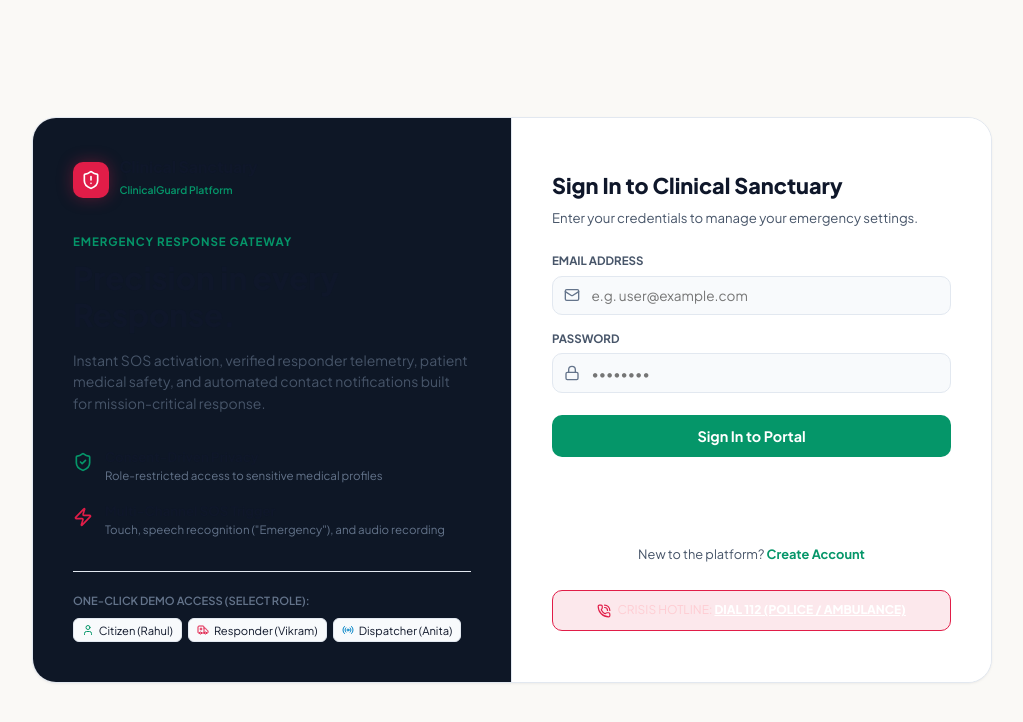
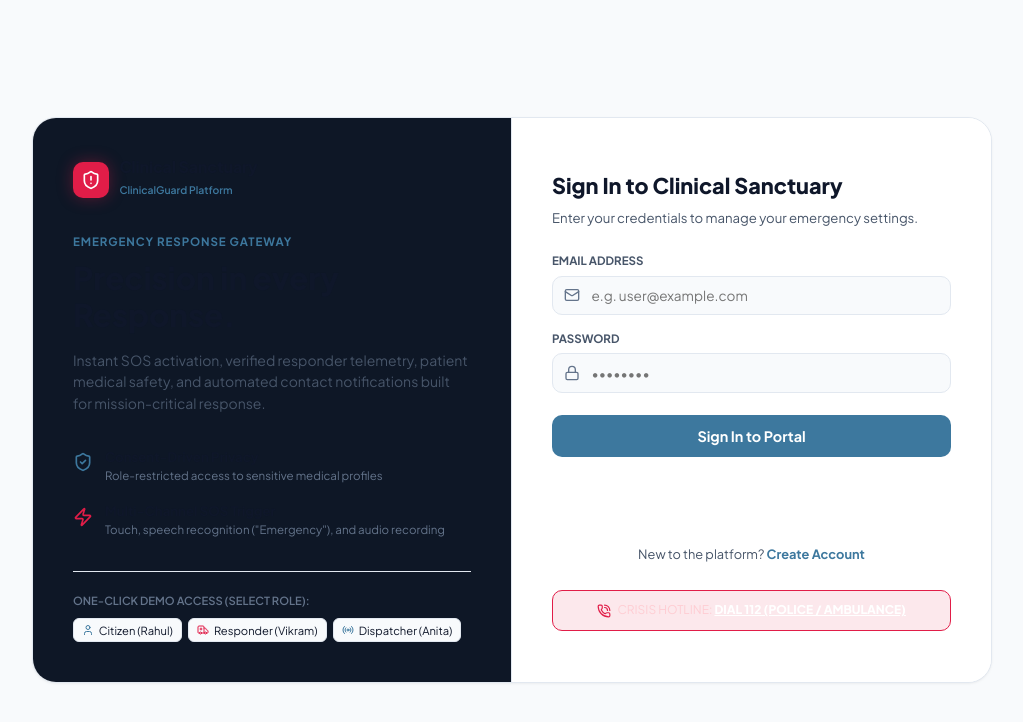
Before and after one commit to adityachourasiya30-ship-it/clinical-sanctuary, a React (Vite) app in the folder client/: page /login in a window 1280 px wide. Shown: the top 722 px of the page, without its empty margins (128-1151 px from the left). Built offline with nearby package versions, Linux system fonts and the light colour scheme; no server answers.

Commit message:
feat(theme): apply steel blue #3D789E + emergency red #E11D48 color theme and magic ui polish

```diff
--- a/client/src/components/IncidentCategorySelector.jsx
+++ b/client/src/components/IncidentCategorySelector.jsx
@@ -36,7 +36,7 @@ const CATEGORIES = [
     eta: '~3-4m',
     unitType: 'Rapid Patrol',
     icon: ShieldAlert,
-    accent: '#19B6A4',
+    accent: '#3D789E',
   },
   {
     id: 'POLICE',
--- a/client/src/components/RoleSelectionModal.jsx
+++ b/client/src/components/RoleSelectionModal.jsx
@@ -41,10 +41,10 @@ export const RoleSelectionModal = ({ isOpen, onClose, canDismiss = false }) => {
       title: 'Responder / Paramedic',
       tagline: 'Help Others / Field Duty',
       badge: 'Field Ops',
-      badgeColor: '#059669',
-      badgeBg: 'rgba(5, 150, 105, 0.12)',
+      badgeColor: '#3D789E',
+      badgeBg: 'rgba(61, 120, 158, 0.14)',
       icon: Ambulance,
-      iconColor: '#059669',
+      iconColor: '#3D789E',
       description:
         'Respond to critical incidents in Gwalior, utilize on-scene 110 BPM CPR guidance, nearest hospital handover, and earn Verified Rescue Certificates.',
       route: '/responder',
@@ -55,10 +55,10 @@ export const RoleSelectionModal = ({ isOpen, onClose, canDismiss = false }) => {
       title: 'Control Room Dispatcher',
       tagline: 'Command Center & Triage',
       badge: 'HQ Operations',
-      badgeColor: '#2563EB',
-      badgeBg: 'rgba(37, 99, 235, 0.12)',
+      badgeColor: '#2B5876',
+      badgeBg: 'rgba(43, 88, 118, 0.14)',
       icon: Radio,
-      iconColor: '#2563EB',
+      iconColor: '#2B5876',
       description:
         'Monitor regional emergency heatmaps, manage incoming triage queue, dispatch paramedic fleets, and review audio evidence logs.',
       route: '/dispatch',
--- a/client/src/components/SOSButton.jsx
+++ b/client/src/components/SOSButton.jsx
@@ -28,14 +28,13 @@ export const SOSButton = ({ onTrigger, loading, disabled, activeEmergency }) =>
           justifyContent: 'center',
         }}
       >
-        {/* Magic UI Concentric Outward-Expanding Radar Rings */}
+        {/* Magic UI Concentric Outward-Expanding Radar Rings (Alternating Red #E11D48 + Steel Blue #3D789E) */}
         {!disabled && (
           <Ripple
             mainCircleSize={165}
             numCircles={6}
-            mainCircleOpacity={activeEmergency ? 0.35 : 0.22}
+            mainCircleOpacity={activeEmergency ? 0.38 : 0.24}
             active={Boolean(activeEmergency)}
-            color={activeEmergency ? '225, 29, 72' : '225, 29, 72'}
           />
         )}
 
--- a/client/src/components/ui/MagicCard.jsx
+++ b/client/src/components/ui/MagicCard.jsx
@@ -10,8 +10,8 @@ export const MagicCard = ({
   className = '',
   style = {},
   gradientSize = 280,
-  gradientColor = 'rgba(5, 150, 105, 0.12)', // Sage emerald default or custom
-  spotlightBorderColor = 'rgba(5, 150, 105, 0.45)',
+  gradientColor = 'rgba(61, 120, 158, 0.14)', // Custom Steel Blue #3D789E spotlight glow
+  spotlightBorderColor = 'rgba(61, 120, 158, 0.45)',
   borderColor = 'var(--border-subtle, #E2E8F0)',
   backgroundColor = 'var(--surface-primary, #FFFFFF)',
   borderRadius = 'var(--radius-md, 16px)',
--- a/client/src/components/ui/Ripple.jsx
+++ b/client/src/components/ui/Ripple.jsx
@@ -2,14 +2,15 @@ import React from 'react';
 
 /**
  * Magic UI - Ripple
- * Concentric outward-expanding circular radar rings.
+ * Concentric outward-expanding circular radar rings combining Emergency Red (#E11D48)
+ * and subtle Steel Blue (#3D789E).
  * Lightweight, zero-dependency pure React + CSS animation implementation.
  */
 export const Ripple = ({
   mainCircleSize = 200,
-  mainCircleOpacity = 0.24,
+  mainCircleOpacity = 0.26,
   numCircles = 6,
-  color = '225, 29, 72', // RGB string for dynamic opacity
+  color = null, // if omitted, alternates red (#E11D48) and steel-blue (#3D789E)
   active = false,
   className = '',
   style = {},
@@ -31,9 +32,12 @@ export const Ripple = ({
     >
       {Array.from({ length: numCircles }).map((_, i) => {
         const size = mainCircleSize + i * (active ? 70 : 55);
-        const opacity = Math.max(0.04, mainCircleOpacity - i * 0.035);
+        const opacity = Math.max(0.04, mainCircleOpacity - i * 0.032);
         const animationDelay = `${i * 0.3}s`;
         const duration = active ? '2.4s' : '3.6s';
+
+        // Alternating concentric red (#E11D48) and subtle steel-blue (#3D789E) radar rings
+        const ringRgb = color || (i % 2 === 0 ? '225, 29, 72' : '61, 120, 158');
 
         return (
           <div
@@ -45,8 +49,9 @@ export const Ripple = ({
               width: `${size}px`,
               height: `${size}px`,
               borderRadius: '50%',
-              border: `1.5px solid rgba(${color}, ${opacity * 1.5})`,
-              backgroundColor: `rgba(${color}, ${opacity * 0.35})`,
+              border: `1.5px solid rgba(${ringRgb}, ${opacity * 1.5})`,
+              backgroundColor: `rgba(${ringRgb}, ${opacity * 0.28})`,
+              boxShadow: `0 0 16px rgba(${ringRgb}, ${opacity * 0.35})`,
               transform: 'translate(-50%, -50%) scale(1)',
               animation: `magic-ripple-wave ${duration} infinite cubic-bezier(0.22, 1, 0.36, 1)`,
               animationDelay,
--- /dev/null
+++ b/client/src/index.css
@@ -0,0 +1,10 @@
+@import './styles/index.css';
+
+:root {
+  --brand-blue: #3D789E;
+  --brand-blue-dark: #2B5876;
+  --brand-blue-soft: #EDF4F8;
+  --sos-red: #E11D48;
+  --sos-red-dark: #BE123C;
+  --surface-bg: #F8FAFC;
+}
--- a/client/src/pages/LoginPage.jsx
+++ b/client/src/pages/LoginPage.jsx
@@ -169,8 +169,8 @@ export const LoginPage = () => {
           width: '100%',
         }}
         borderRadius="var(--radius-lg)"
-        gradientColor="rgba(5, 150, 105, 0.14)"
-        spotlightBorderColor="rgba(5, 150, 105, 0.4)"
+        gradientColor="rgba(61, 120, 158, 0.16)"
+        spotlightBorderColor="rgba(61, 120, 158, 0.45)"
       >
         <div
           style={{
--- a/client/src/styles/index.css
+++ b/client/src/styles/index.css
@@ -1,21 +1,35 @@
 @import url('https://fonts.googleapis.com/css2?family=Plus+Jakarta+Sans:wght@300;400;500;600;700;800;900&family=Inter:wght@400;500;600;700&family=JetBrains+Mono:wght@400;500;700&display=swap');
 
 :root {
-  /* Calm Human-Centric Emergency Design System */
-  --bg-main: #FAF9F6;          /* Warm Alabaster Off-White */
+  /* Custom Steel Blue (#3D789E) + Emergency Crimson Red (#E11D48) Palette */
+  --brand-blue: #3D789E;       /* Primary trust, navigation, responder headers, OSRM map polyline, and badges */
+  --brand-blue-dark: #2B5876;  /* Hover states and high-contrast text */
+  --brand-blue-soft: #EDF4F8;  /* Soft tinted pill backgrounds and OTP boxes */
+  --brand-blue-subtle: rgba(61, 120, 158, 0.12);
+  --brand-blue-border: rgba(61, 120, 158, 0.28);
+  --brand-blue-glow: rgba(61, 120, 158, 0.35);
+
+  --sos-red: #E11D48;          /* Primary SOS button, critical emergency badges, and ripple waves */
+  --sos-red-dark: #BE123C;
+  --sos-red-subtle: rgba(225, 29, 72, 0.1);
+  --sos-red-glow: rgba(225, 29, 72, 0.35);
+
+  --surface-bg: #F8FAFC;       /* Clean light canvas */
+  --bg-main: var(--surface-bg);
   --surface-primary: #FFFFFF;  /* Crisp Elevated White Card */
   --surface-elevated: #F8FAFC; /* Soft Slate Tint */
   --surface-hover: #F1F5F9;
 
-  --teal-primary: #059669;     /* Calm Sage Emerald (Safe / Active Help) */
-  --teal-hover: #047857;
-  --teal-subtle: rgba(5, 150, 105, 0.1);
-  --teal-border: rgba(5, 150, 105, 0.25);
+  /* Aliasing legacy theme tokens to our custom Steel Blue + SOS Red palette */
+  --teal-primary: var(--brand-blue);
+  --teal-hover: var(--brand-blue-dark);
+  --teal-subtle: var(--brand-blue-subtle);
+  --teal-border: var(--brand-blue-border);
 
-  --coral-emergency: #E11D48;  /* Warm Coral Crimson (SOS / Immediate Triage) */
-  --coral-hover: #BE123C;
-  --coral-subtle: rgba(225, 29, 72, 0.1);
-  --coral-glow: rgba(225, 29, 72, 0.35);
+  --coral-emergency: var(--sos-red);
+  --coral-hover: var(--sos-red-dark);
+  --coral-subtle: var(--sos-red-subtle);
+  --coral-glow: var(--sos-red-glow);
 
   --text-main: #0F172A;        /* Deep Slate (Optimal High-Readability Contrast) */
   --text-secondary: #475569;   /* Slate Gray */
@@ -24,12 +38,12 @@
   --border-subtle: #E2E8F0;    /* Soft Slate Border */
   --border-focus: #CBD5E1;
 
-  --status-success: #059669;
-  --status-success-bg: rgba(5, 150, 105, 0.1);
+  --status-success: var(--brand-blue);
+  --status-success-bg: var(--brand-blue-subtle);
   --status-warning: #D97706;
   --status-warning-bg: rgba(217, 119, 6, 0.1);
-  --status-error: #E11D48;
-  --status-info: #0284C7;
+  --status-error: var(--sos-red);
+  --status-info: var(--brand-blue);
 
   --radius-xs: 6px;
   --radius-sm: 10px;
```
Also changed, not shown: client/src/components/EmergencyMap.jsx (+8 -8 lines), client/src/components/UberResponseCard.jsx (+23 -22 lines), client/src/components/ui/AnimatedBeam.jsx (+23 -23 lines), client/src/pages/ResponderPage.jsx (+11 -11 lines).
